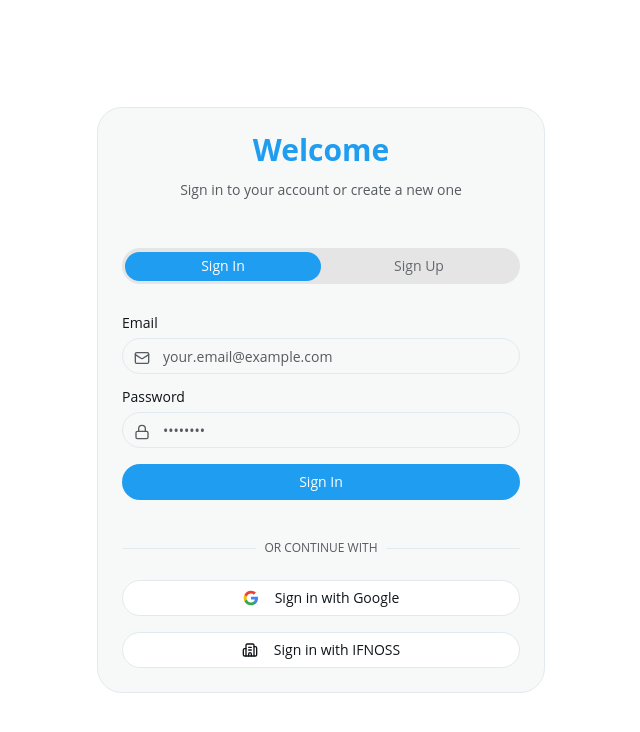
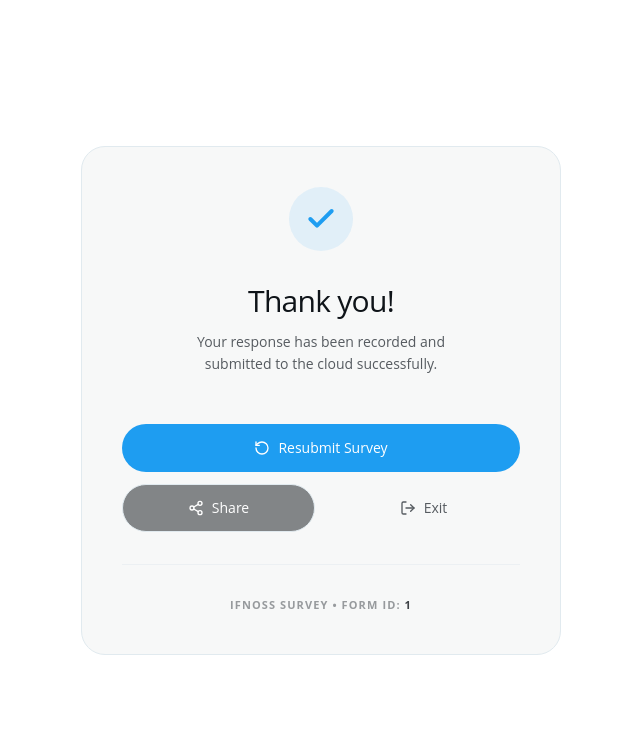
Before and after one commit to Adarshsingh7/servey-app, a React (Vite) app: page /preview/1/success in a window 1280 px wide. Before the commit this address led to /auth. Shown: the top 732 px of the page, without its empty margins (319-959 px from the left). Built offline with nearby package versions, Linux system fonts and the light colour scheme.

Commit message:
improving the authenticated states

```diff
--- a/src/App.tsx
+++ b/src/App.tsx
@@ -69,11 +69,7 @@ const router = createBrowserRouter([
 			},
 			{
 				path: '/preview/:id/success',
-				element: (
-					<AuthWrapper>
-						<SuccessPage />
-					</AuthWrapper>
-				),
+				element: <SuccessPage />,
 			},
 			{
 				path: '/preview/:id/failure',
--- a/src/pages/Preview/components/SuccessPage.tsx
+++ b/src/pages/Preview/components/SuccessPage.tsx
@@ -1,31 +1,104 @@
-function SuccessPage() {
+import { useState } from 'react';
+import { Check, LogOut, Share2, RotateCcw, CopyCheck } from 'lucide-react';
+import { useNavigate, useParams } from 'react-router-dom';
+import { toast } from 'sonner';
+
+export default function SuccessPage() {
+	const { id } = useParams();
+	const router = useNavigate();
+	const [copied, setCopied] = useState(false);
+
+	// Modern Share Functionality
+	const handleShare = async () => {
+		try {
+			await navigator.clipboard.writeText(window.location.href);
+			setCopied(true);
+
+			// Reset "Copied" state after 2 seconds
+			setTimeout(() => setCopied(false), 2000);
+
+			// Note: In a real Google app, you'd trigger a Toast component here
+			toast.success('link copied to clipboard');
+		} catch (err) {
+			console.error('Failed to copy: ', err);
+		}
+	};
+
+	const handleResubmitSurvey = function () {
+		window.open(`${import.meta.env.VITE_FRONTEND_URL}/preview/${id}`);
+	};
+
 	return (
-		<div className='min-h-screen bg-slate-50 py-8 px-4'>
-			<div className='max-w-2xl mx-auto bg-white rounded-xl shadow-sm p-8 text-center'>
-				<div className='w-16 h-16 bg-green-100 rounded-full flex items-center justify-center mx-auto mb-4'>
-					<svg
-						className='w-8 h-8 text-green-600'
-						fill='none'
-						stroke='currentColor'
-						viewBox='0 0 24 24'
+		<div className='min-h-screen bg-background flex items-center justify-center p-6 font-sans antialiased'>
+			<div className='w-full max-w-120 bg-card border border-border rounded-3xl p-10 shadow-sm transition-all duration-300 ease-in-out'>
+				{/* Success Icon - MD3 Tonal Palette style */}
+				<div className='flex justify-center mb-8'>
+					<div className='w-16 h-16 bg-primary/10 text-primary rounded-full flex items-center justify-center animate-in zoom-in duration-500'>
+						<Check className='w-8 h-8 stroke-3' />
+					</div>
+				</div>
+
+				{/* Header Section */}
+				<div className='text-center space-y-3 mb-12'>
+					<h1 className='text-3xl font-medium tracking-tight text-foreground'>
+						Thank you!
+					</h1>
+					<p className='text-sm text-muted-foreground max-w-70 mx-auto leading-relaxed'>
+						Your response has been recorded and submitted to the cloud
+						successfully.
+					</p>
+				</div>
+
+				{/* Action Grid */}
+				<div className='flex flex-col gap-3'>
+					<button
+						onClick={handleResubmitSurvey} // Simulating a resubmit/reset
+						className='group flex items-center justify-center gap-2 bg-primary text-primary-foreground h-12 rounded-xl text-sm font-medium transition-all duration-200 active:scale-[0.97] hover:opacity-90'
 					>
-						<path
-							strokeLinecap='round'
-							strokeLinejoin='round'
-							strokeWidth={2}
-							d='M5 13l4 4L19 7'
-						/>
-					</svg>
+						<RotateCcw className='w-4 h-4 group-hover:-rotate-45 transition-transform' />
+						Resubmit Survey
+					</button>
+
+					<div className='grid grid-cols-2 gap-3'>
+						<button
+							onClick={handleShare}
+							className={`flex items-center justify-center gap-2 border h-12 rounded-xl text-sm font-medium transition-all duration-200 active:scale-[0.97] ${
+								copied
+									? 'bg-green-500/10 border-green-500/50 text-green-600'
+									: 'bg-secondary/50 text-secondary-foreground border-border hover:bg-secondary'
+							}`}
+						>
+							{copied ? (
+								<>
+									<CopyCheck className='w-4 h-4' />
+									Copied
+								</>
+							) : (
+								<>
+									<Share2 className='w-4 h-4' />
+									Share
+								</>
+							)}
+						</button>
+
+						<button
+							onClick={() => window.close()} // Standard exit behavior
+							className='flex items-center justify-center gap-2 bg-transparent text-muted-foreground h-12 rounded-xl text-sm font-medium transition-all duration-200 active:scale-[0.97] hover:bg-muted/50'
+						>
+							<LogOut className='w-4 h-4' />
+							Exit
+						</button>
+					</div>
 				</div>
-				<h2 className='text-2xl font-semibold text-slate-800 mb-2'>
-					Thank you!
-				</h2>
-				<p className='text-slate-600'>
-					Your response has been submitted successfully.
-				</p>
+
+				{/* Footer Hint */}
+				<div className='mt-8 pt-8 border-t border-border/50'>
+					<p className='text-center text-[11px] uppercase tracking-widest text-muted-foreground/60 font-bold'>
+						Ifnoss Survey • Form ID:{' '}
+						<span className='text-foreground/80'>{id || 'OFFLINE'}</span>
+					</p>
+				</div>
 			</div>
 		</div>
 	);
 }
-
-export default SuccessPage;
--- a/src/pages/Preview/index.tsx
+++ b/src/pages/Preview/index.tsx
@@ -695,7 +695,7 @@ export const Preview = ({ surveyParam }: { surveyParam?: SurveyType }) => {
 	const navigate = useNavigate();
 	const { id } = useParams<{ id: string }>();
 
-	const { data } = useGetSurveyBySurveyId(id || '');
+	const { data, isFetching } = useGetSurveyBySurveyId(id || '');
 	const fetchedSurvey = data?.data?.data;
 
 	const handleChange = useCallback((id: string, value) => {
@@ -900,7 +900,7 @@ export const Preview = ({ surveyParam }: { surveyParam?: SurveyType }) => {
 		setSurvey(surveyParam);
 	}, [surveyParam]);
 
-	if (loading) {
+	if (loading || isFetching) {
 		return (
 			<div className='min-h-screen flex items-center justify-center'>
 				<p className='text-slate-500 animate-pulse'>Loading...</p>
```
